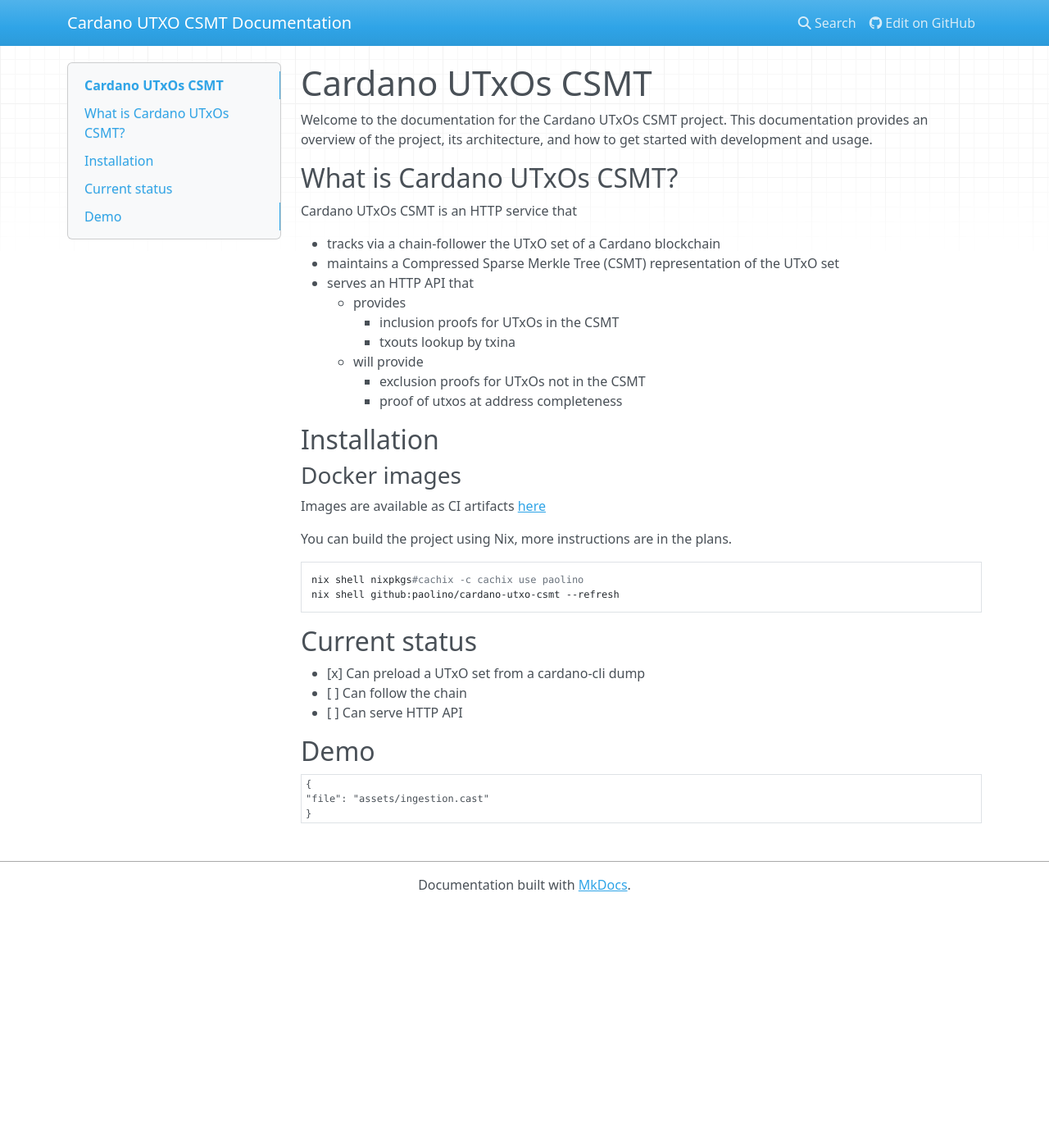
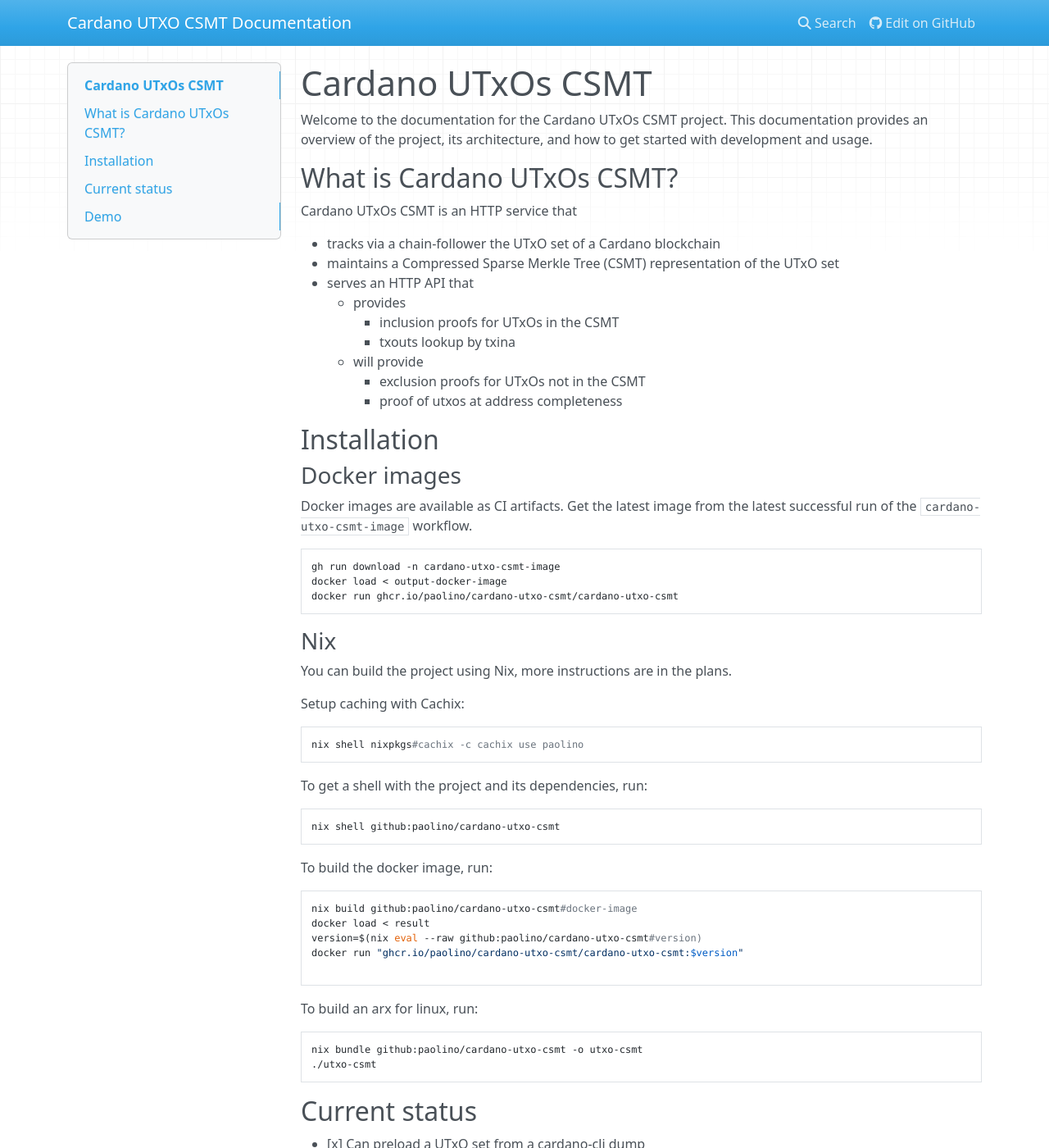
Before and after one commit to paolino/cardano-utxo-csmt, an MkDocs documentation site: the page built from docs/index.md, in a window 1280 px wide and 1400 px high. Shown: the whole window at 82% size. Built offline with MkDocs 1.6.1, drawn with Linux system fonts in a browser that asks for light colours; nearby versions of some CDN libraries.

Commit message:
docs: update with installation and build instructions

````diff
--- a/docs/index.md
+++ b/docs/index.md
@@ -20,13 +20,45 @@
 
 ### Docker images
 
-Images are available as CI artifacts [here](https://github.com/paolino/cardano-utxo-csmt/actions)
+Docker images are available as CI artifacts. Get the latest image from the latest successful run of the `cardano-utxo-csmt-image` workflow.
 
+```bash
+gh run download -n cardano-utxo-csmt-image
+docker load < output-docker-image
+docker run ghcr.io/paolino/cardano-utxo-csmt/cardano-utxo-csmt
+```
+
+### Nix
 You can build the project using Nix, more instructions are in the plans.
+
+Setup caching with Cachix:
 
 ```bash
 nix shell nixpkgs#cachix -c cachix use paolino
-nix shell github:paolino/cardano-utxo-csmt --refresh
+```
+
+To get a shell with the project and its dependencies, run:
+
+```bash
+nix shell github:paolino/cardano-utxo-csmt
+```
+
+To build the docker image, run:
+
+
+```bash
+nix build github:paolino/cardano-utxo-csmt#docker-image
+docker load < result
+version=$(nix eval --raw github:paolino/cardano-utxo-csmt#version)
+docker run "ghcr.io/paolino/cardano-utxo-csmt/cardano-utxo-csmt:$version"
+
+```
+
+To build an arx for linux, run:
+
+```bash
+nix bundle github:paolino/cardano-utxo-csmt -o utxo-csmt
+./utxo-csmt
 ```
 
 ## Current status
````
Also changed, not shown: 2 other files.
